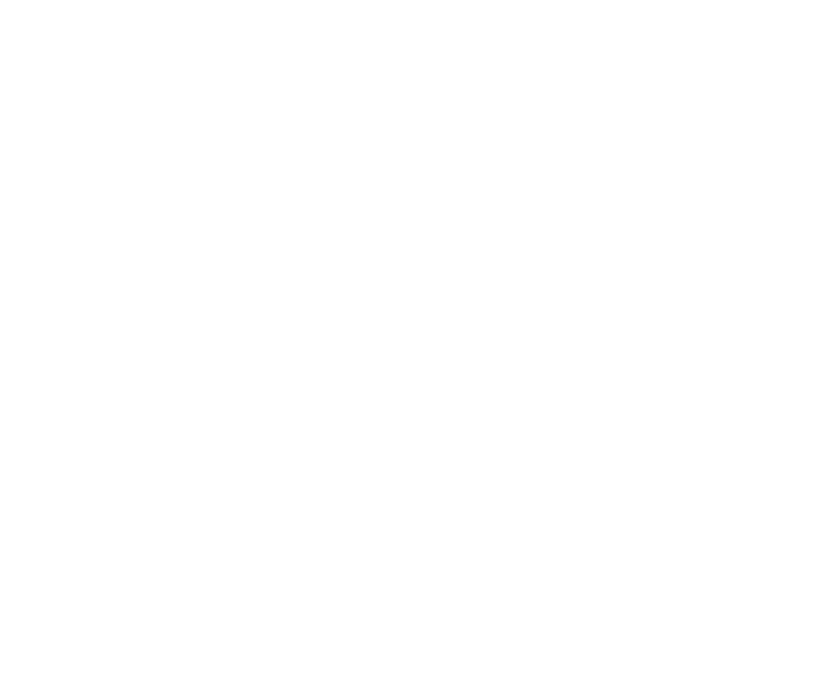
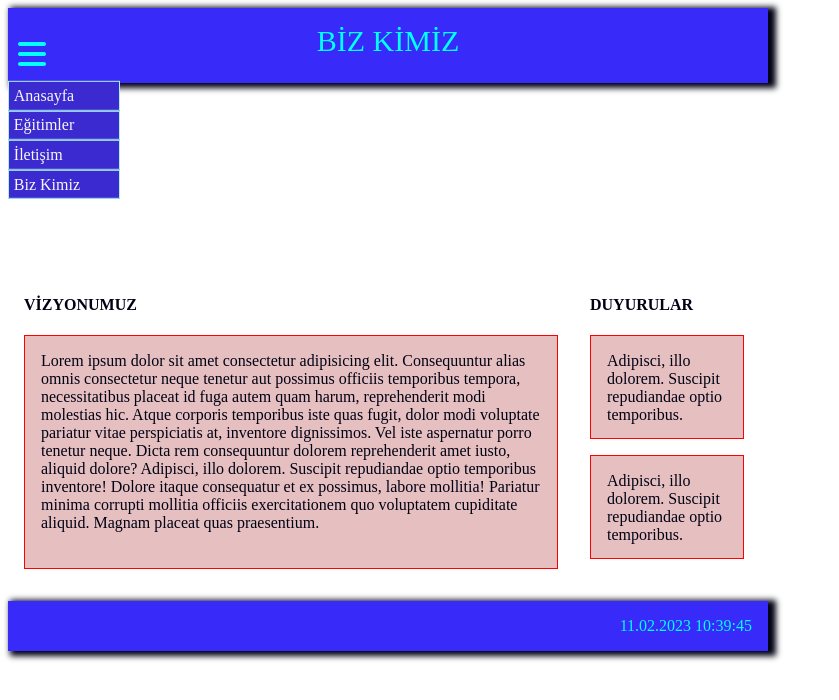
Before and after one commit to Tubatiryaki/softito-odev, a plain HTML site: page bizkimiz.html in a window 1280 px wide. Shown: the whole page, without its empty margins (0-839 px from the left). Drawn offline with Linux system fonts and the light colour scheme.

Commit message:
11.02.2023

```diff
--- a/bizkimiz.html
+++ b/bizkimiz.html
@@ -1,13 +1,63 @@
 <!DOCTYPE html>
 <html lang="en">
-<head>
-    <meta charset="UTF-8">
-    <meta http-equiv="X-UA-Compatible" content="IE=edge">
-    <meta name="viewport" content="width=device-width, initial-scale=1.0">
+  <head>
+    <meta charset="UTF-8" />
+    <meta http-equiv="X-UA-Compatible" content="IE=edge" />
+    <meta name="viewport" content="width=device-width, initial-scale=1.0" />
     <title>Biz Kimiz</title>
+    <link
+      rel="stylesheet"
+      href="https://cdnjs.cloudflare.com/ajax/libs/font-awesome/6.2.1/css/all.min.css"
+      integrity="sha512-MV7K8+y+gLIBoVD59lQIYicR65iaqukzvf/nwasF0nqhPay5w/9lJmVM2hMDcnK1OnMGCdVK+iQrJ7lzPJQd1w=="
+      crossorigin="anonymous"
+      referrerpolicy="no-referrer"
+    />
     <link rel="stylesheet" href="./plant.css" />
-</head>
-<body>
+    <script src="plant.js"></script>
+  </head>
+  <body>
+    <div class="header">
+      <i class="fa-solid fa-bars" onclick="hamMenu()"></i>
+      <div class="iletisim">BİZ KİMİZ</div>
 
-</body>
+      <div class="menu-iletisim" id="myMenu">
+        <a href="index.html">Anasayfa</a>
+        <a href="egitim.html">Eğitimler</a>
+        <a href="iletisim.html">İletişim</a>
+        <a href="bizkimiz.html">Biz Kimiz</a>
+      </div>
+      <div class="metin">
+        <div class="vizyon">
+            <h4>VİZYONUMUZ</h4>
+          <p>
+            Lorem ipsum dolor sit amet consectetur adipisicing elit.
+            Consequuntur alias omnis consectetur neque tenetur aut possimus
+            officiis temporibus tempora, necessitatibus placeat id fuga autem
+            quam harum, reprehenderit modi molestias hic. Atque corporis
+            temporibus iste quas fugit, dolor modi voluptate pariatur vitae
+            perspiciatis at, inventore dignissimos. Vel iste aspernatur porro
+            tenetur neque. Dicta rem consequuntur dolorem reprehenderit amet
+            iusto, aliquid dolore? Adipisci, illo dolorem. Suscipit repudiandae
+            optio temporibus inventore! Dolore itaque consequatur et ex
+            possimus, labore mollitia! Pariatur minima corrupti mollitia
+            officiis exercitationem quo voluptatem cupiditate aliquid. Magnam
+            placeat quas praesentium.
+          </p>
+        </div>
+        <div class="duyuru">
+            <h4>DUYURULAR</h4>
+          <div class="d-1"><p>
+            Adipisci, illo dolorem. Suscipit repudiandae optio temporibus.
+          </p>
+        </div>
+        <div class="d-2">
+          <p>Adipisci, illo dolorem. Suscipit repudiandae optio temporibus. </p>
+        </div>
+        </div>
+      </div>
+      <div class="footer">
+        <div class="saat"></div>
+      </div>
+    </div>
+  </body>
 </html>
--- a/plant.css
+++ b/plant.css
@@ -1,6 +1,6 @@
 .home {
   width: 760px;
-  height: 300px;
+  height: 770px;
   background-image: url("./img/book2.jpg");
   background-size: cover;
   background-repeat: no-repeat;
@@ -13,29 +13,47 @@
   color: aqua;
   border-radius: 3rem solid;
   box-shadow: 5px 2px 6px 3px #010114;
-  position: sticky;
-  top: 0;
-  z-index: 5;
+ z-index: 5;
 }
+
 .menu a {
   width: 100px;
   display: flex;
+  gap: 1rem;
   background-color: rgb(58, 42, 207);
   color: rgb(250, 247, 247);
   padding: 0.3rem;
-  border: 1px solid white;
+  border: 1px solid rgb(170, 241, 241);
   text-align: center;
-  /* position: relative;
-  transform: translate(10px, 10px); */
+  text-decoration: none;
+
 }
-/* .menu a:hover{
-    background-color: aqua;
-    color: blue;
-} */
+.menu a:hover{
+  background-color: aqua;
+  color: blue;
+}
+.menu-iletisim a{
+  width: 100px;
+  display: flex;
+  gap: 1rem;
+  background-color: rgb(58, 42, 207);
+  color: rgb(250, 247, 247);
+  padding: 0.3rem;
+  border: 1px solid rgb(170, 241, 241);
+  text-align: center;
+  text-decoration: none;
+
+}
+.menu-iletisim{
+
+  position: relative;
+  transform: translate(0%, -50%);
+}
+
 .fa-solid {
   font-size: 2rem;
   position: absolute;
-  transform: translate(10px, 10px);
+  transform: translate(10px, 30px);
 }
 /* .fa-solid:hover{
     visibility: hidden;
@@ -56,17 +74,19 @@
   justify-content: flex-end;
   width: 760px;
   height: 50px;
-  background-color: rgba(210, 19, 248, 0.6);
-  color: rgb(152, 238, 238);
+  background-color: rgba(35, 19, 248, 0.9);
+  /* color: aqua; */
   border-radius: 3rem solid;
+  box-shadow: 5px 2px 6px 3px #010114;
+
   /* position: absolute;
   transform: translateY(100px); */
 }
 .saat {
   padding: 1rem;
-  font-size: 12px;
-  color: rgba(210, 19, 248);
-  background-color: rgba(218, 110, 240);
+  font-size: 16px;
+  color:  aqua;
+  /* background-color: rgba(218, 110, 240); */
   border-radius: 1rem;
 }
 .cards {
@@ -208,3 +228,25 @@ label{
   padding: 1rem;
   height: 100px;
 }
+.metin{
+  display: flex;
+  gap: 2rem;
+  padding: 1rem;
+  color: #010114;
+  top: 0;;
+}
+.metin .vizyon p{
+  width: 500px;
+  height: 200px;
+  border: 1px solid red;
+  padding: 1rem;
+  background-color: rgb(230, 192, 192);
+}
+
+.metin .duyuru p{
+  width: 120px;
+  height: 70px;
+  border: 1px solid red;
+  padding: 1rem;
+  background-color: rgb(230, 192, 192);
+}
--- a/plant.js
+++ b/plant.js
@@ -1,33 +1,26 @@
+function hamMenu() {
+  var icon = document.getElementById("myMenu");
 
-function hamMenu(){
-   var icon= document.getElementById("myMenu");
-
-   if(icon.style.display==="none"){
-
-    icon.style.display === "block";
-   }else{
-    icon.style.display === "none";
-   }
+  if (icon.style.display === "none") {
+    console.log("çalıştı")
+    icon.style.display = "block";
+  } else {
+    icon.style.display = "none";
+  }
 }
 
-function tarihSaat(){
-    var date=new Date().toLocaleString('tr-TR');
-    document.querySelector(".saat").innerHTML=date;
+function tarihSaat() {
+  var date = new Date().toLocaleString("tr-TR");
+  document.querySelector(".saat").innerHTML = date;
 }
 
 setInterval(tarihSaat, 1000);
 
-
-
-function loginHide(){
-var change=document.getElementById("myLogin");
-
-if(change.style.display === "none")
-{
-
-    change.style.display="block";
-}else{
-    change.style.display="none";
-
+function loginHide() {
+  var change = document.getElementById("myLogin");
+  if (change.style.display === "none") {
+    change.style.display = "block";
+  } else {
+    change.style.display = "none";
+  }
 }
-}
```
Also changed, not shown: egitim.html (+19 -2 lines), iletisim.html (+9 -1 lines), index.html (+8 -22 lines).
